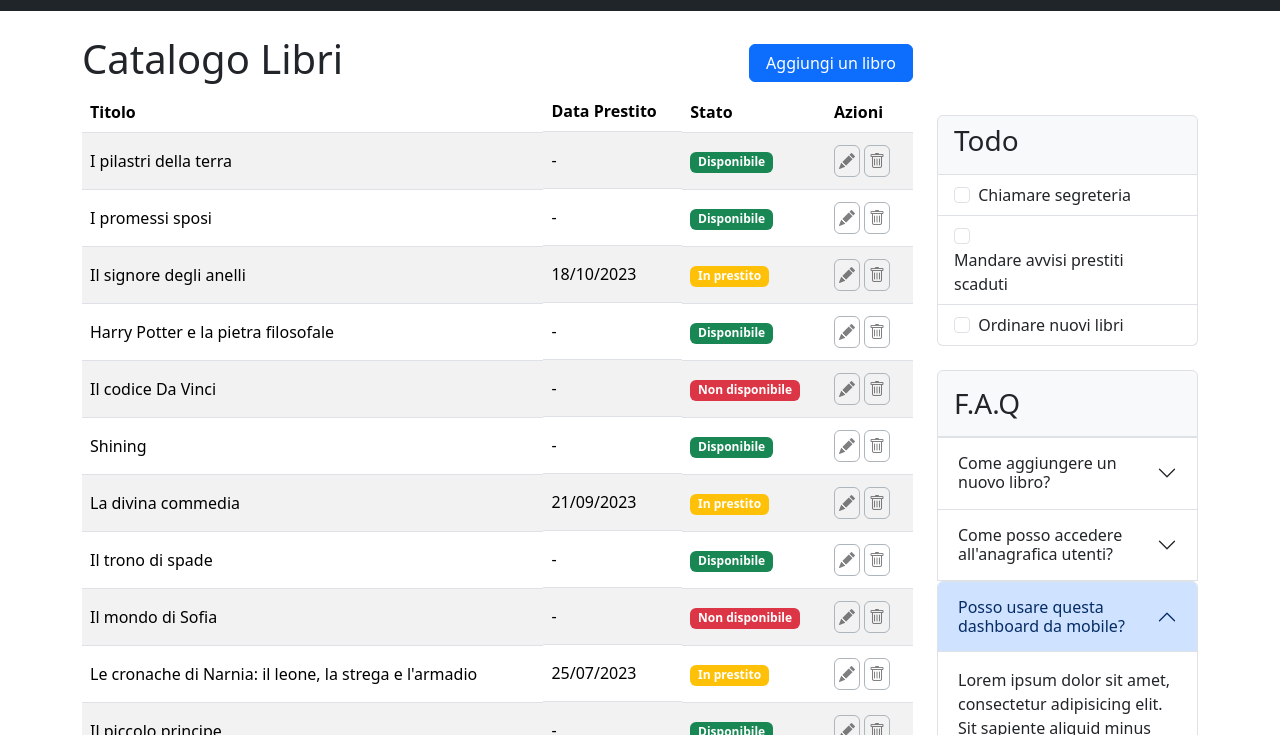
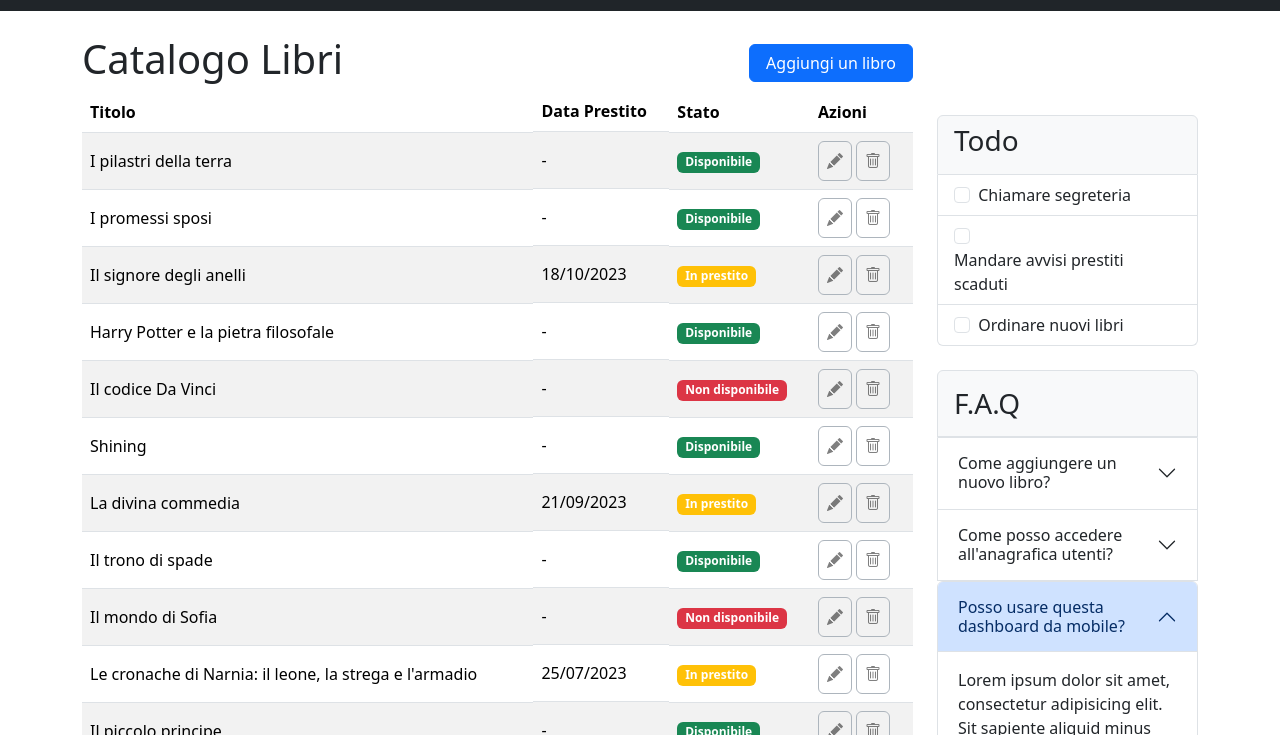
Before and after one commit to FrancescoMinichiello/html-css-bootstrap-dashboard, a plain HTML site: page index.html in a window 1280 px wide. Shown: the part 65-800 px from the top of the page. Drawn offline with nearby package versions, Linux system fonts and the light colour scheme.

Commit message:
general fix - Esercizio finito

```diff
--- a/index.html
+++ b/index.html
@@ -77,10 +77,10 @@
                                 <td>
                                     <div class="d-flex align-items-center">
                                         <a href=""><i
-                                                class="bi bi-pencil-fill fs-6 text-black-50 border border-dark-subtle p-1 rounded-2"></i></a>
+                                                class="bi bi-pencil-fill fs-6 text-black-50 border border-dark-subtle p-2 rounded-2"></i></a>
                                         <a href="#">
                                             <i
-                                                class="bi bi-trash fs-6 text-black-50 border border-dark-subtle p-1 rounded-2 m-1"></i></a>
+                                                class="bi bi-trash fs-6 text-black-50 border border-dark-subtle p-2 rounded-2 m-1"></i></a>
                                     </div>
                                 </td>
                             </tr>
@@ -91,10 +91,10 @@
                                 <td>
                                     <div class="d-flex align-items-center">
                                         <a href=""><i
-                                                class="bi bi-pencil-fill fs-6 text-black-50 border border-dark-subtle p-1 rounded-2"></i></a>
+                                                class="bi bi-pencil-fill fs-6 text-black-50 border border-dark-subtle p-2 rounded-2"></i></a>
                                         <a href="#">
                                             <i
-                                                class="bi bi-trash fs-6 text-black-50 border border-dark-subtle p-1 rounded-2 m-1"></i></a>
+                                                class="bi bi-trash fs-6 text-black-50 border border-dark-subtle p-2 rounded-2 m-1"></i></a>
                                     </div>
                                 </td>
                             </tr>
@@ -106,10 +106,10 @@
                                 <td>
                                     <div class="d-flex align-items-center">
                                         <a href=""><i
-                                                class="bi bi-pencil-fill fs-6 text-black-50 border border-dark-subtle p-1 rounded-2"></i></a>
+                                                class="bi bi-pencil-fill fs-6 text-black-50 border border-dark-subtle p-2 rounded-2"></i></a>
                                         <a href="#">
                                             <i
-                                                class="bi bi-trash fs-6 text-black-50 border border-dark-subtle p-1 rounded-2 m-1"></i></a>
+                                                class="bi bi-trash fs-6 text-black-50 border border-dark-subtle p-2 rounded-2 m-1"></i></a>
                                     </div>
                                 </td>
                             </tr>
@@ -121,10 +121,10 @@
                                 <td>
                                     <div class="d-flex align-items-center">
                                         <a href=""><i
-                                                class="bi bi-pencil-fill fs-6 text-black-50 border border-dark-subtle p-1 rounded-2"></i></a>
+                                                class="bi bi-pencil-fill fs-6 text-black-50 border border-dark-subtle p-2 rounded-2"></i></a>
                                         <a href="#">
                                             <i
-                                                class="bi bi-trash fs-6 text-black-50 border border-dark-subtle p-1 rounded-2 m-1"></i></a>
+                                                class="bi bi-trash fs-6 text-black-50 border border-dark-subtle p-2 rounded-2 m-1"></i></a>
                                     </div>
                                 </td>
                             </tr>
@@ -135,10 +135,10 @@
                                 <td>
                                     <div class="d-flex align-items-center">
                                         <a href=""><i
-                                                class="bi bi-pencil-fill fs-6 text-black-50 border border-dark-subtle p-1 rounded-2"></i></a>
+                                                class="bi bi-pencil-fill fs-6 text-black-50 border border-dark-subtle p-2 rounded-2"></i></a>
                                         <a href="#">
                                             <i
-                                                class="bi bi-trash fs-6 text-black-50 border border-dark-subtle p-1 rounded-2 m-1"></i></a>
+                                                class="bi bi-trash fs-6 text-black-50 border border-dark-subtle p-2 rounded-2 m-1"></i></a>
                                     </div>
                                 </td>
                             </tr>
@@ -149,10 +149,10 @@
                                 <td>
                                     <div class="d-flex align-items-center">
                                         <a href=""><i
-                                                class="bi bi-pencil-fill fs-6 text-black-50 border border-dark-subtle p-1 rounded-2"></i></a>
+                                                class="bi bi-pencil-fill fs-6 text-black-50 border border-dark-subtle p-2 rounded-2"></i></a>
                                         <a href="#">
                                             <i
-                                                class="bi bi-trash fs-6 text-black-50 border border-dark-subtle p-1 rounded-2 m-1"></i></a>
+                                                class="bi bi-trash fs-6 text-black-50 border border-dark-subtle p-2 rounded-2 m-1"></i></a>
                                     </div>
                                 </td>
                             </tr>
@@ -163,10 +163,10 @@
                                 <td>
                                     <div class="d-flex align-items-center">
                                         <a href=""><i
-                                                class="bi bi-pencil-fill fs-6 text-black-50 border border-dark-subtle p-1 rounded-2"></i></a>
+                                                class="bi bi-pencil-fill fs-6 text-black-50 border border-dark-subtle p-2 rounded-2"></i></a>
                                         <a href="#">
                                             <i
-                                                class="bi bi-trash fs-6 text-black-50 border border-dark-subtle p-1 rounded-2 m-1"></i></a>
+                                                class="bi bi-trash fs-6 text-black-50 border border-dark-subtle p-2 rounded-2 m-1"></i></a>
                                     </div>
                                 </td>
                             </tr>
@@ -177,10 +177,10 @@
                                 <td>
                                     <div class="d-flex align-items-center">
                                         <a href=""><i
-                                                class="bi bi-pencil-fill fs-6 text-black-50 border border-dark-subtle p-1 rounded-2"></i></a>
+                                                class="bi bi-pencil-fill fs-6 text-black-50 border border-dark-subtle p-2 rounded-2"></i></a>
                                         <a href="#">
                                             <i
-                                                class="bi bi-trash fs-6 text-black-50 border border-dark-subtle p-1 rounded-2 m-1"></i></a>
+                                                class="bi bi-trash fs-6 text-black-50 border border-dark-subtle p-2 rounded-2 m-1"></i></a>
                                     </div>
                                 </td>
                             </tr>
@@ -191,10 +191,10 @@
                                 <td>
                                     <div class="d-flex align-items-center">
                                         <a href=""><i
-                                                class="bi bi-pencil-fill fs-6 text-black-50 border border-dark-subtle p-1 rounded-2"></i></a>
+                                                class="bi bi-pencil-fill fs-6 text-black-50 border border-dark-subtle p-2 rounded-2"></i></a>
                                         <a href="#">
                                             <i
-                                                class="bi bi-trash fs-6 text-black-50 border border-dark-subtle p-1 rounded-2 m-1"></i></a>
+                                                class="bi bi-trash fs-6 text-black-50 border border-dark-subtle p-2 rounded-2 m-1"></i></a>
                                     </div>
                                 </td>
                             </tr>
@@ -206,10 +206,10 @@
                                 <td>
                                     <div class="d-flex align-items-center">
                                         <a href=""><i
-                                                class="bi bi-pencil-fill fs-6 text-black-50 border border-dark-subtle p-1 rounded-2"></i></a>
+                                                class="bi bi-pencil-fill fs-6 text-black-50 border border-dark-subtle p-2 rounded-2"></i></a>
                                         <a href="#">
                                             <i
-                                                class="bi bi-trash fs-6 text-black-50 border border-dark-subtle p-1 rounded-2 m-1"></i></a>
+                                                class="bi bi-trash fs-6 text-black-50 border border-dark-subtle p-2 rounded-2 m-1"></i></a>
                                     </div>
                                 </td>
                             </tr>
@@ -220,10 +220,10 @@
                                 <td>
                                     <div class="d-flex align-items-center">
                                         <a href=""><i
-                                                class="bi bi-pencil-fill fs-6 text-black-50 border border-dark-subtle p-1 rounded-2"></i></a>
+                                                class="bi bi-pencil-fill fs-6 text-black-50 border border-dark-subtle p-2 rounded-2"></i></a>
                                         <a href="#">
                                             <i
-                                                class="bi bi-trash fs-6 text-black-50 border border-dark-subtle p-1 rounded-2 m-1"></i></a>
+                                                class="bi bi-trash fs-6 text-black-50 border border-dark-subtle p-2 rounded-2 m-1"></i></a>
                                     </div>
                                 </td>
                             </tr>
@@ -234,10 +234,10 @@
                                 <td>
                                     <div class="d-flex align-items-center">
                                         <a href=""><i
-                                                class="bi bi-pencil-fill fs-6 text-black-50 border border-dark-subtle p-1 rounded-2"></i></a>
+                                                class="bi bi-pencil-fill fs-6 text-black-50 border border-dark-subtle p-2 rounded-2"></i></a>
                                         <a href="#">
                                             <i
-                                                class="bi bi-trash fs-6 text-black-50 border border-dark-subtle p-1 rounded-2 m-1"></i></a>
+                                                class="bi bi-trash fs-6 text-black-50 border border-dark-subtle p-2 rounded-2 m-1"></i></a>
                                     </div>
                                 </td>
                             </tr>
@@ -264,7 +264,7 @@
                         </li>
                     </ul>
                     <!--FAQ-->
-                    <div class="accordion" id="accordionPanelsStayOpenExample">
+                    <div class="accordion mb-4" id="accordionPanelsStayOpenExample">
                         <div class="accordion-item bg-light">
                             <h3 class="accordion-header border-bottom p-3">F.A.Q</h3>
                         </div>
--- a/style.css
+++ b/style.css
@@ -3,15 +3,6 @@
 .bg-header {
     background-color: #202529;
 }
-
-
-
-
-/*Generics*/
-a {
-    text-decoration: none;
-}
-
 
 
 
@@ -24,3 +15,11 @@ a {
 .navbar .nav-link {
     color: white;
 }
+
+.bi-pencil-fill:hover {
+    background-color: orange;
+}
+
+.bi-trash:hover {
+    background-color: red;
+}
```
Also changed, not shown: add-book.html (+12 -12 lines).
